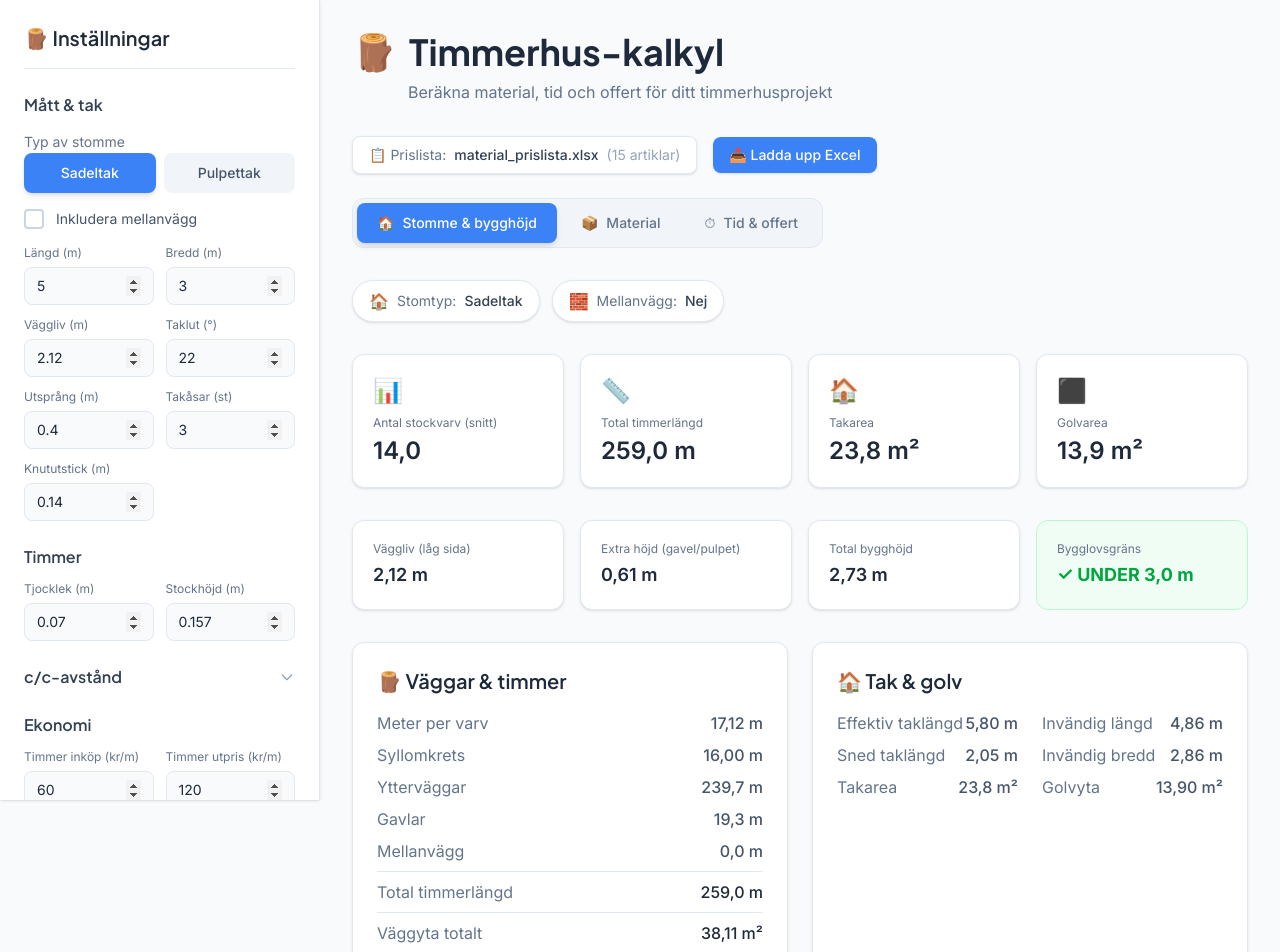
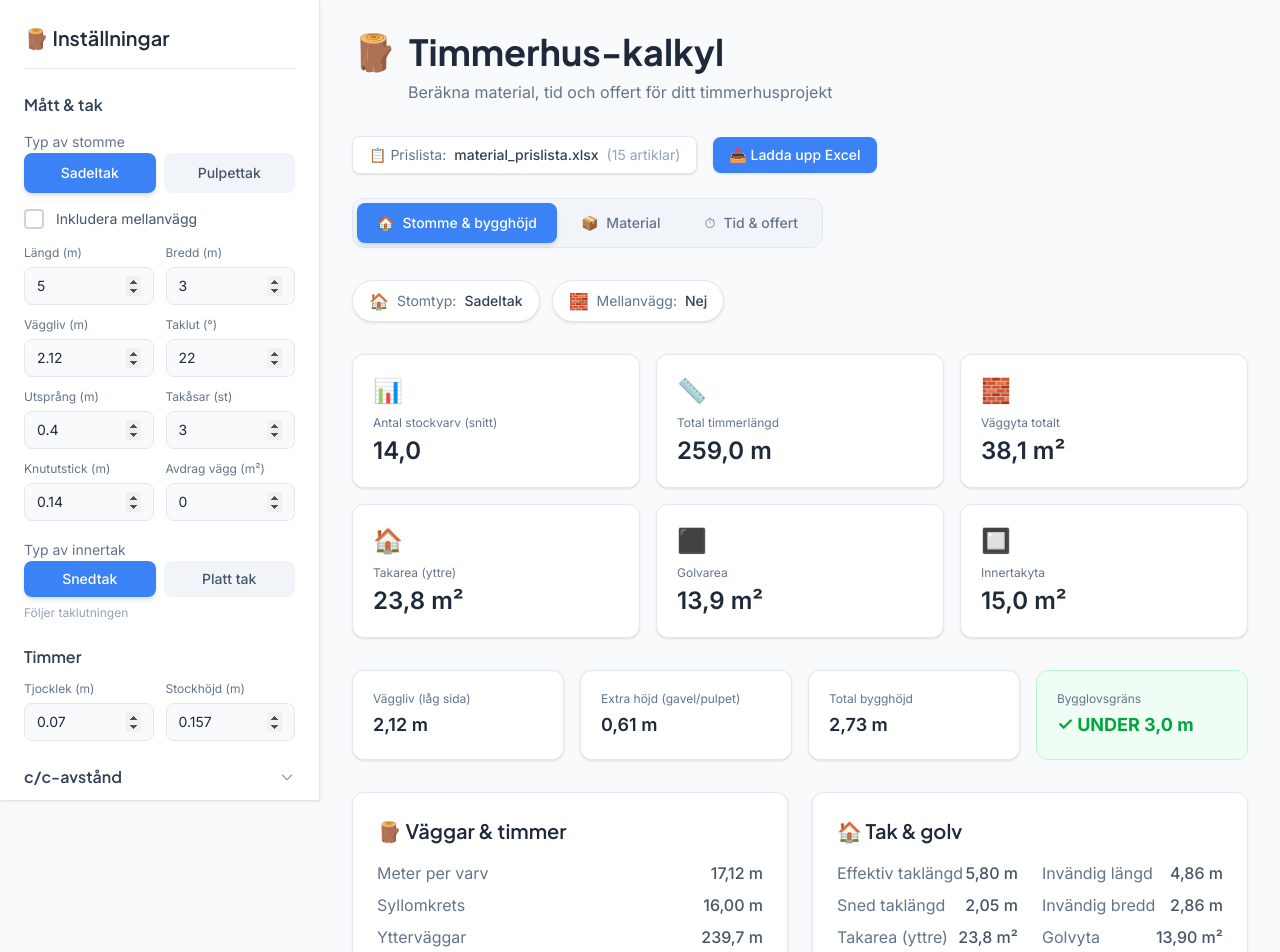
Before and after one commit to rogge12/timmerhus-kalkyl, a React (Vite) app: page / in a window 1280 px wide. Shown: the top 952 px of the page. Built offline with nearby package versions, Linux system fonts and the light colour scheme; no server answers.

Commit message:
Lägg till avdrag för väggarea, invändig väggyta och innertakyta med val för snedtak/platt tak

```diff
--- a/src/components/Sidebar.tsx
+++ b/src/components/Sidebar.tsx
@@ -109,6 +109,35 @@ export function Sidebar({ inputs, setInputs }: SidebarProps) {
               onChange={v => updateInput('knut', v)}
               min={0} max={1} step={0.01}
             />
+            <NumberField
+              label="Avdrag vägg (m²)"
+              value={inputs.avdragVaggarea}
+              onChange={v => updateInput('avdragVaggarea', v)}
+              min={0} max={100} step={0.5}
+            />
+          </div>
+
+          {/* Innertak typ */}
+          <div className="mt-4 space-y-2">
+            <label className="text-sm text-slate-500">Typ av innertak</label>
+            <div className="flex gap-2">
+              {(['sned', 'platt'] as const).map(typ => (
+                <button
+                  key={typ}
+                  onClick={() => updateInput('innertakTyp', typ)}
+                  className={`flex-1 py-2 px-3 rounded-lg text-sm font-medium transition-all duration-200 ${
+                    inputs.innertakTyp === typ
+                      ? 'bg-primary-500 text-white shadow-md'
+                      : 'bg-slate-100 text-slate-600 hover:bg-slate-200'
+                  }`}
+                >
+                  {typ === 'sned' ? 'Snedtak' : 'Platt tak'}
+                </button>
+              ))}
+            </div>
+            <p className="text-xs text-slate-400">
+              {inputs.innertakTyp === 'sned' ? 'Följer taklutningen' : 'Horisontellt tak (som golv)'}
+            </p>
           </div>
         </Section>
 
--- a/src/components/tabs/StructureTab.tsx
+++ b/src/components/tabs/StructureTab.tsx
@@ -7,10 +7,11 @@ interface Props {
 }
 
 export function StructureTab({ inputs, calculated }: Props) {
-  const { roofType, includeMellanvagg, wallHeight } = inputs;
+  const { roofType, includeMellanvagg, wallHeight, avdragVaggarea, innertakTyp } = inputs;
   const {
     varvSnitt, totalLogg, roofArea, innerArea,
-    gabelHeight, totalHeight, vaggAreaTotal,
+    gabelHeight, totalHeight, vaggAreaTotal, vaggAreaNetto,
+    innerVaggArea, innertakArea, innerOmkrets,
     timmerYtter, timmerGavlar, timmerMellan,
     roofLenEff, roofSlope, innerL, innerB,
     antalVarvLow, antalVarvHigh, meterPerVarv, syllOmkrets
@@ -25,7 +26,7 @@ export function StructureTab({ inputs, calculated }: Props) {
       </div>
 
       {/* Key metrics grid */}
-      <div className="grid grid-cols-2 lg:grid-cols-4 gap-4">
+      <div className="grid grid-cols-2 lg:grid-cols-3 gap-4">
         <MetricCard
           label="Antal stockvarv (snitt)"
           value={formatNumber(varvSnitt, 1)}
@@ -37,7 +38,12 @@ export function StructureTab({ inputs, calculated }: Props) {
           icon="📏"
         />
         <MetricCard
-          label="Takarea"
+          label={avdragVaggarea > 0 ? "Väggyta netto" : "Väggyta totalt"}
+          value={`${formatNumber(avdragVaggarea > 0 ? vaggAreaNetto : vaggAreaTotal, 1)} m²`}
+          icon="🧱"
+        />
+        <MetricCard
+          label="Takarea (yttre)"
           value={`${formatNumber(roofArea, 1)} m²`}
           icon="🏠"
         />
@@ -45,6 +51,11 @@ export function StructureTab({ inputs, calculated }: Props) {
           label="Golvarea"
           value={`${formatNumber(innerArea, 1)} m²`}
           icon="⬛"
+        />
+        <MetricCard
+          label="Innertakyta"
+          value={`${formatNumber(innertakArea, 1)} m²`}
+          icon="🔲"
         />
       </div>
 
@@ -87,7 +98,13 @@ export function StructureTab({ inputs, calculated }: Props) {
             { label: 'Gavlar', value: `${formatNumber(timmerGavlar, 1)} m` },
             { label: 'Mellanvägg', value: `${formatNumber(timmerMellan, 1)} m` },
             { label: 'Total timmerlängd', value: `${formatNumber(totalLogg, 1)} m`, highlight: true },
-            { label: 'Väggyta totalt', value: `${formatNumber(vaggAreaTotal, 2)} m²`, highlight: true },
+            { label: 'Väggyta totalt (brutto)', value: `${formatNumber(vaggAreaTotal, 2)} m²`, highlight: true },
+            ...(avdragVaggarea > 0 ? [
+              { label: `Avdrag (fönster/dörrar)`, value: `-${formatNumber(avdragVaggarea, 2)} m²` },
+              { label: 'Väggyta netto', value: `${formatNumber(vaggAreaNetto, 2)} m²`, highlight: true },
+            ] : []),
+            { label: 'Invändig omkrets', value: `${formatNumber(innerOmkrets, 2)} m` },
+            { label: 'Invändig väggyta', value: `${formatNumber(innerVaggArea, 2)} m²`, highlight: true },
           ]} />
         </DetailCard>
 
@@ -96,13 +113,27 @@ export function StructureTab({ inputs, calculated }: Props) {
             <DetailList items={[
               { label: 'Effektiv taklängd', value: `${formatNumber(roofLenEff, 2)} m` },
               { label: 'Sned taklängd', value: `${formatNumber(roofSlope, 2)} m` },
-              { label: 'Takarea', value: `${formatNumber(roofArea, 1)} m²` },
+              { label: 'Takarea (yttre)', value: `${formatNumber(roofArea, 1)} m²` },
             ]} />
             <DetailList items={[
               { label: 'Invändig längd', value: `${formatNumber(innerL, 2)} m` },
               { label: 'Invändig bredd', value: `${formatNumber(innerB, 2)} m` },
               { label: 'Golvyta', value: `${formatNumber(innerArea, 2)} m²` },
             ]} />
+          </div>
+          <div className="mt-4 pt-4 border-t border-slate-200">
+            <DetailList items={[
+              {
+                label: `Innertak (${innertakTyp === 'sned' ? 'snedtak' : 'platt'})`,
+                value: `${formatNumber(innertakArea, 2)} m²`,
+                highlight: true
+              },
+            ]} />
+            <p className="text-xs text-slate-400 mt-1">
+              {innertakTyp === 'sned'
+                ? 'Följer taklutningen invändigt'
+                : 'Horisontellt tak (samma som golvyta)'}
+            </p>
           </div>
         </DetailCard>
       </div>
--- a/src/types/index.ts
+++ b/src/types/index.ts
@@ -17,6 +17,8 @@ export interface BuildingInputs {
   prisTimmerUt: number;
   timkostnad: number;
   momsPct: number;
+  avdragVaggarea: number;  // Avdrag för fönster/dörrar (m²)
+  innertakTyp: 'sned' | 'platt';  // Snedtak följer taklutning, platt = som golvarea
 }
 
 export interface CalculatedValues {
@@ -28,6 +30,9 @@ export interface CalculatedValues {
   timmerMellan: number;
   totalLogg: number;
   vaggAreaTotal: number;
+  vaggAreaNetto: number;  // Väggarea minus avdrag för fönster/dörrar
+  innerVaggArea: number;  // Invändig väggarea (för innerpanel etc)
+  innertakArea: number;   // Innertak area (sned eller platt)
   roofArea: number;
   innerArea: number;
   innerL: number;
@@ -41,6 +46,7 @@ export interface CalculatedValues {
   roofSlope: number;
   meterPerVarv: number;  // Meter timmer per stockvarv (inkl knututstick)
   syllOmkrets: number;   // Omkrets för syllvirke (utan knututstick)
+  innerOmkrets: number;  // Invändig omkrets
 }
 
 // Material from Excel file
@@ -99,4 +105,6 @@ export const defaultInputs: BuildingInputs = {
   prisTimmerUt: 120,
   timkostnad: 450,
   momsPct: 25,
+  avdragVaggarea: 0,  // Avdrag för fönster/dörrar
+  innertakTyp: 'sned',  // Snedtak som standard
 };
--- a/src/utils/calculations.ts
+++ b/src/utils/calculations.ts
@@ -4,7 +4,7 @@ export function calculateBuilding(inputs: BuildingInputs): CalculatedValues {
   const {
     roofType, includeMellanvagg, length: L, width: B, wallHeight: h_wall,
     roofAngle: angle_deg, overhang, knut, timmerThickness: timmer_t,
-    stockHeight: stock_h, ccGolv, ccStro, ccBar
+    stockHeight: stock_h, ccGolv, ccStro, ccBar, avdragVaggarea, innertakTyp
   } = inputs;
 
   const angle_rad = (angle_deg * Math.PI) / 180;
@@ -59,6 +59,9 @@ export function calculateBuilding(inputs: BuildingInputs): CalculatedValues {
   const totalLogg = timmerYtter + timmerGavlar + timmerMellan;
   const vaggAreaTotal = vaggAreaYtter + vaggAreaGavlar + vaggAreaMellan;
 
+  // Netto väggarea (minus avdrag för fönster/dörrar)
+  const vaggAreaNetto = Math.max(vaggAreaTotal - avdragVaggarea, 0);
+
   const roofLenEff = L + 2 * overhang;
   let roofRun: number, roofSlope: number, roofArea: number;
 
@@ -77,6 +80,26 @@ export function calculateBuilding(inputs: BuildingInputs): CalculatedValues {
   const innerArea = innerL * innerB;
   const totalHeight = h_wall + gabelHeight;
 
+  // Invändig omkrets och väggarea
+  const innerOmkrets = 2 * (innerL + innerB);
+  const innerVaggArea = innerOmkrets * h_wall;
+
+  // Innertak area - beror på typ
+  let innertakArea: number;
+  if (innertakTyp === 'platt') {
+    // Platt innertak = samma som golvarea
+    innertakArea = innerArea;
+  } else {
+    // Snedtak - följer taklutningen invändigt
+    if (roofType === 'sadeltak') {
+      const innerRoofSlope = (innerB / 2) / Math.cos(angle_rad);
+      innertakArea = 2 * innerL * innerRoofSlope;
+    } else {
+      const innerRoofSlope = innerB / Math.cos(angle_rad);
+      innertakArea = innerL * innerRoofSlope;
+    }
+  }
+
   const antalGolvAser = ccGolv > 0 ? Math.ceil(L / ccGolv) : 0;
   const golvasLen = antalGolvAser * innerB;
 
@@ -94,10 +117,14 @@ export function calculateBuilding(inputs: BuildingInputs): CalculatedValues {
     antalVarvLow, antalVarvHigh, varvSnitt,
     timmerYtter, timmerGavlar, timmerMellan, totalLogg,
     vaggAreaTotal,
+    vaggAreaNetto,
+    innerVaggArea,
+    innertakArea,
     roofArea, innerArea, innerL, innerB, gabelHeight, totalHeight,
     golvasLen, stroLaktLen, barLaktLen, roofLenEff, roofSlope,
     meterPerVarv,
-    syllOmkrets
+    syllOmkrets,
+    innerOmkrets
   };
 }
 
@@ -107,8 +134,11 @@ export function calculateMaterialQuantities(
   inputs: BuildingInputs,
   calculated: CalculatedValues
 ): MaterialRow[] {
-  const { innerArea, roofArea, vaggAreaTotal, roofLenEff, roofSlope, meterPerVarv, syllOmkrets } = calculated;
-  const { antalTakasar, length, width } = inputs;
+  const {
+    innerArea, roofArea, vaggAreaTotal, vaggAreaNetto, innerVaggArea, innertakArea,
+    roofLenEff, roofSlope, syllOmkrets
+  } = calculated;
+  const { antalTakasar } = inputs;
 
   return prislista.map((mat, index) => {
     let mangd = 0;
@@ -124,8 +154,8 @@ export function calculateMaterialQuantities(
       if (mat.artikel === 'Timmer (tillverkning)' ||
           mat.artikel === 'Montering stomme' ||
           mat.artikel === 'Timmerväggar') {
-        // Dessa använder väggarea (m²)
-        mangd = vaggAreaTotal;
+        // Dessa använder väggarea netto (m²) - minus fönster/dörrar
+        mangd = vaggAreaNetto;
       } else if (mat.artikel === 'Syllvirke 45x95') {
         // Syllvirke ligger under väggarna, inte under knutarna
         mangd = syllOmkrets;
@@ -147,9 +177,19 @@ export function calculateMaterialQuantities(
         mangd = roofArea * mat.mangdPerM2;
       }
     } else if (mat.kategori === 'Vägg') {
-      // Wall materials based on wall area
+      // Wall materials based on wall area (netto - minus fönster/dörrar)
       if (mat.mangdPerM2 > 0) {
-        mangd = vaggAreaTotal * mat.mangdPerM2;
+        mangd = vaggAreaNetto * mat.mangdPerM2;
+      }
+    } else if (mat.kategori === 'Invändigt') {
+      // Invändiga material (innerpanel, innertakspanel etc.)
+      if (mat.artikel.includes('innervägg') || mat.artikel.includes('Innervägg')) {
+        mangd = innerVaggArea * (mat.mangdPerM2 > 0 ? mat.mangdPerM2 : 1);
+      } else if (mat.artikel.includes('innertak') || mat.artikel.includes('Innertak')) {
+        mangd = innertakArea * (mat.mangdPerM2 > 0 ? mat.mangdPerM2 : 1);
+      } else if (mat.mangdPerM2 > 0) {
+        // Default: use innerArea
+        mangd = innerArea * mat.mangdPerM2;
       }
     } else if (mat.kategori === 'Grund') {
       // Foundation materials based on inner area
```
Also changed, not shown: 1 other file (tests, documents, lock files or other folders).
